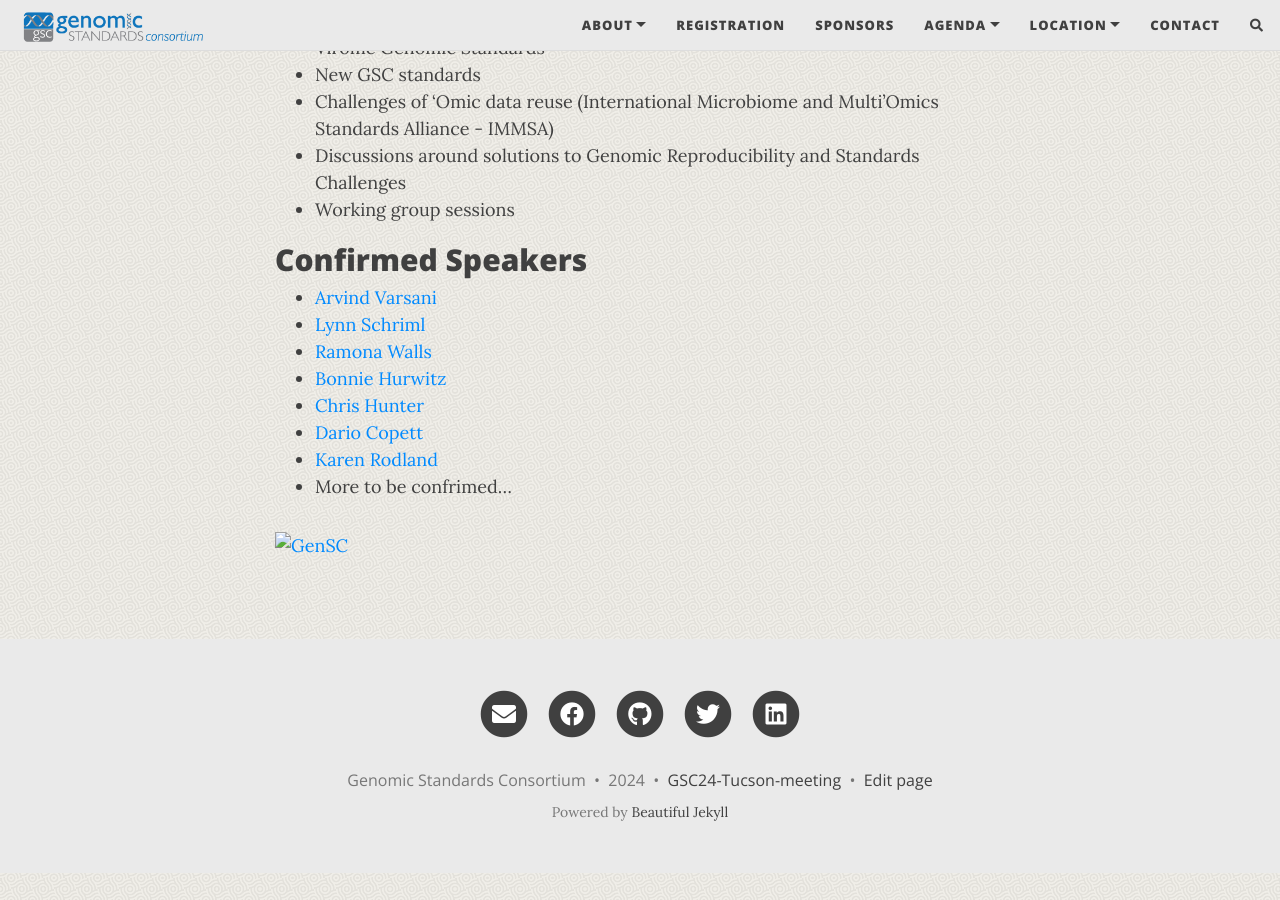
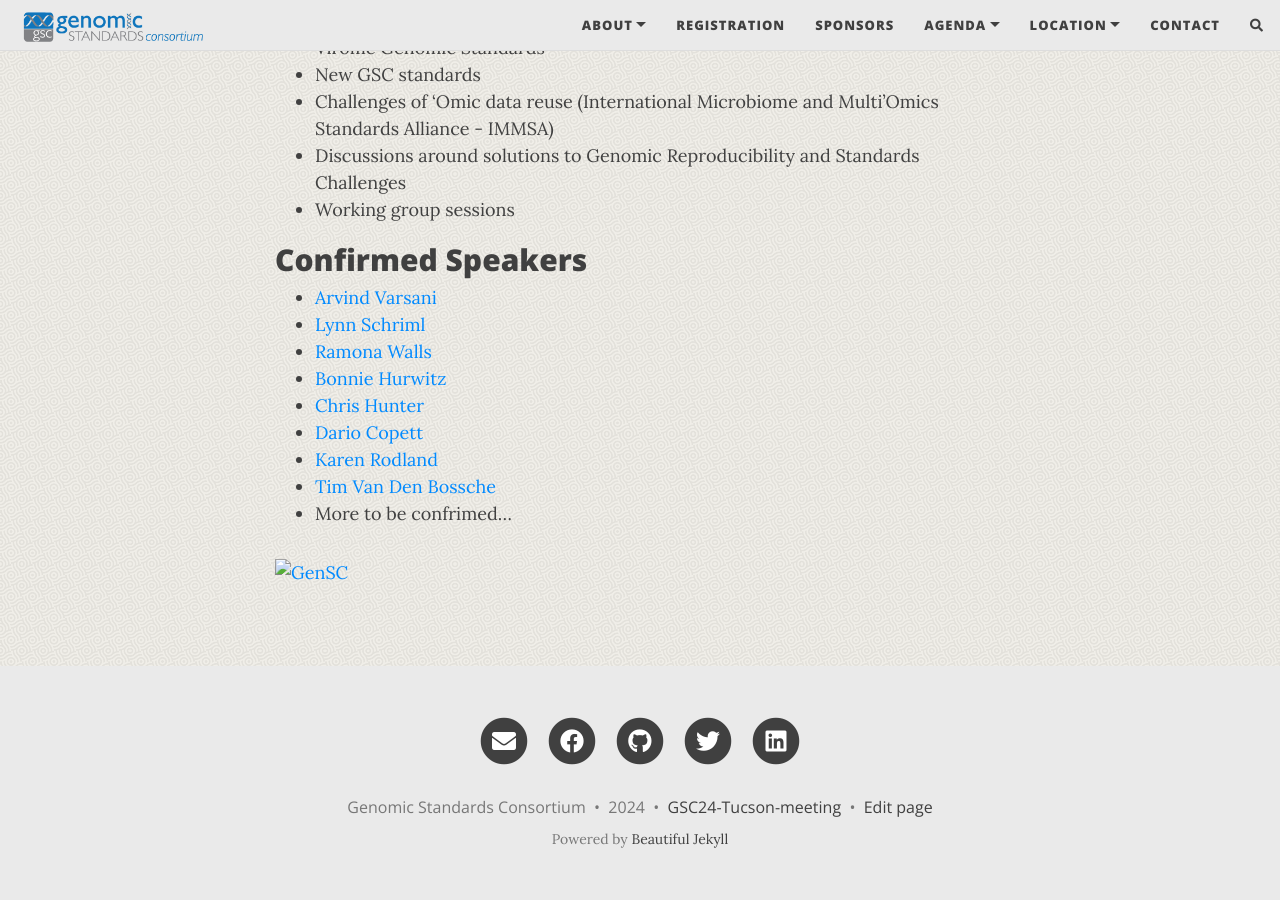
Before and after one commit to GenomicsStandardsConsortium/GSC24-Tucson, a Jekyll site: the page built from pages/schedule.md, in a window 1280 px wide and 900 px high, scrolled down 866 px. Built offline with Jekyll 4.4.1, drawn with Linux system fonts in a browser that asks for light colours; nearby versions of some CDN libraries; comment, search, counter and statistics services are not loaded.

Commit message:
Update schedule.md
added tim van den bossche to list of speakers

```diff
--- a/pages/schedule.md
+++ b/pages/schedule.md
@@ -34,6 +34,7 @@ The full agenda is still being finalised
  * [Chris Hunter](https://www.linkedin.com/in/chr1shunter/)
  * [Dario Copett](https://www.linkedin.com/in/dario-copetti-65ba528/)
  * [Karen Rodland](https://www.linkedin.com/in/karen-rodland-5799a34/)
+ * [Tim Van Den Bossche](https://www.linkedin.com/in/vandenbosschetim)
  * More to be confrimed...
 
 <!-- <iframe src="https://calendar.google.com/calendar/embed?height=600&wkst=2&bgcolor=%23ffffff&ctz=Asia%2FBangkok&mode=WEEK&src=OTkwMGE0M2ZlMzJjNWE3YWU2OTVhOTdkOTRhOWQ0ZDA0Y2FlMWU5M2M5MjVlNDNmYWNlYTVmZGY1YTRhOTAzNEBncm91cC5jYWxlbmRhci5nb29nbGUuY29t&src=Z2Vuc2MtYm9hcmRAZ29vZ2xlZ3JvdXBzLmNvbQ&color=%237CB342&color=%237CB342" style="border:solid 1px #777" width="900" height="600" frameborder="0" scrolling="no"></iframe>
```
